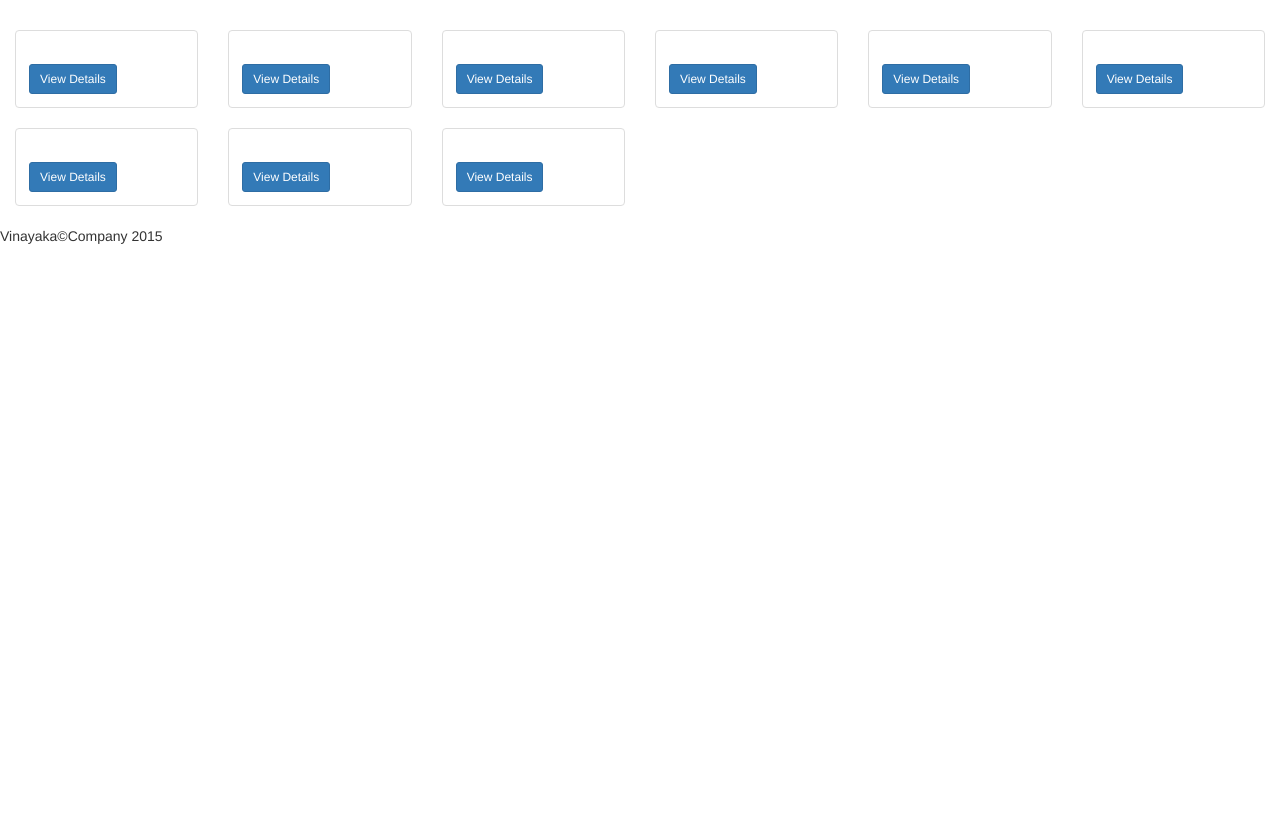
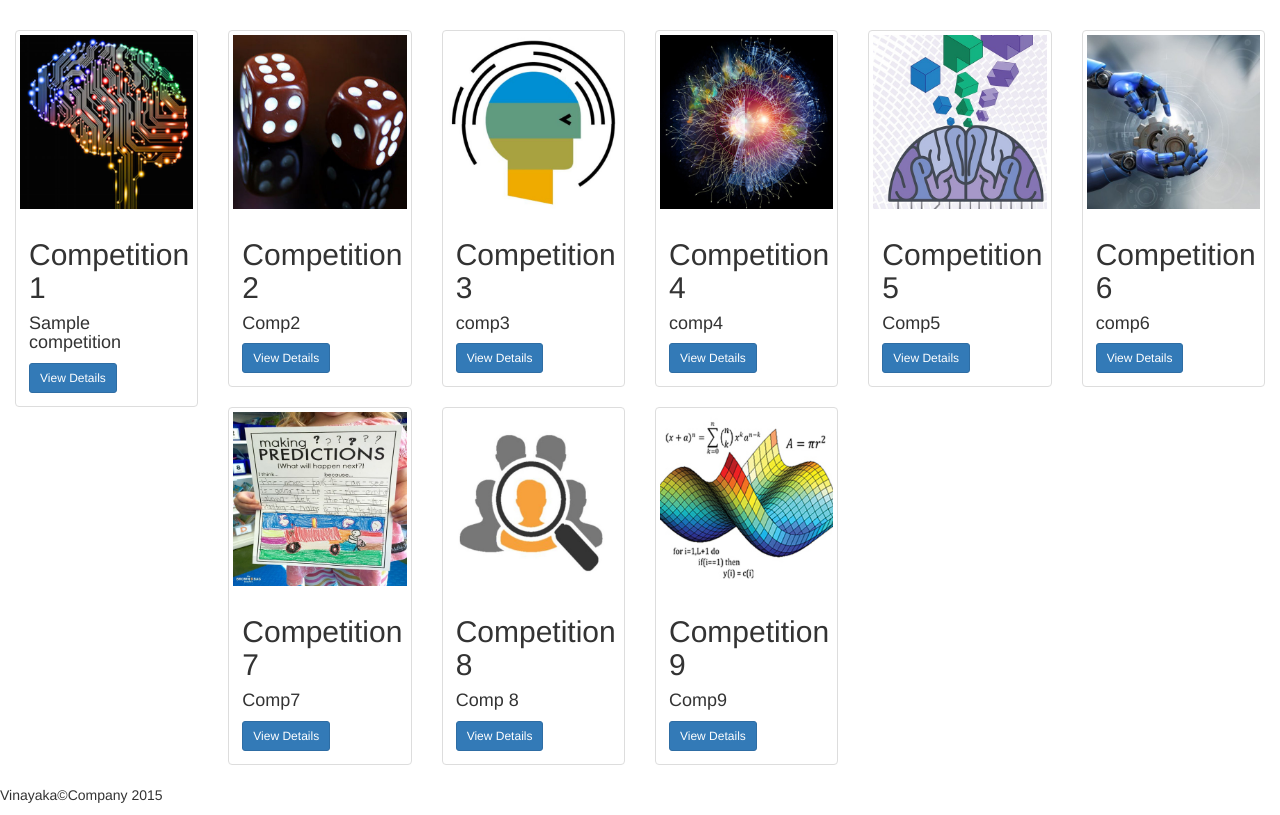
Before and after one commit to NuthanReddy/Automl, a Django app: page /mlearn/ in a window 1280 px wide. Shown: the part 342-1157 px from the top of the page. Before the commit the page ends 586 px from the top, so only its background shows below. Run offline with Django 3.2, Linux system fonts and the light colour scheme; a user stored in the database is signed in; data comes from the database, SQL or seed files in the repository; both versions use the stored data as it was after the commit; some libraries are stand-ins or nearby versions.

Commit message:
updated index.html working checkpoint

```diff
--- a/media/test_4_wmYQyO3.txt
+++ /dev/null
@@ -1 +0,0 @@
-sfsffsdfsfsdffsdf
--- a/media/train_4_JBOMLpb.txt
+++ /dev/null
@@ -1 +0,0 @@
-sdadfafafadfafafaf
--- a/mlearn/templates/mlearn/base.html
+++ b/mlearn/templates/mlearn/base.html
@@ -34,12 +34,6 @@
                 <li class="{% block competition_active %}{% endblock %}"><a href="{% url 'mlearn:index' %}">
                     <span class="glyphicon glyphicon-th-list" aria-hidden="true"></span>&nbsp; Competitions</a></li>
             </ul>
-           <!-- <form class="navbar-form navbar-left" role="search" method="get" action="{% url 'mlearn:index' %}">
-                <div class="form-group">
-                    <input type="text" class="form-control" name="q" value="{{ request.GET.q }}">
-                </div>
-                <button type="submit" class="btn btn-default">Search</button>
-            </form> -->
             <ul class="nav navbar-nav navbar-right">
                 <li>
                     <a href="{% url 'mlearn:logout_user' %}">
--- a/mlearn/templates/mlearn/index.html
+++ b/mlearn/templates/mlearn/index.html
@@ -19,11 +19,11 @@
 					<div class="col-sm-4 col-lg-2">
 						<div class="thumbnail">
 							<a href="{% url 'mlearn:detail' competition.id %}">
-								<img src="{{ competition.comp_logo.url }}" class="img-responsive">
+								<img src="{{ competition.logo.url }}" class="img-responsive">
 							</a>
 							<div class="caption">
-								<h2>{{ competition.comp_name }}</h2>
-								<h4>{{ competition.comp_desc }}</h4>
+								<h2>{{ competition.name }}</h2>
+								<h4>{{ competition.desc }}</h4>
                             <!-- View Details -->
                             <a href="{% url 'mlearn:detail' competition.id %}" class="btn btn-primary btn-sm" role="button">View Details</a>
                            </div>
--- a/mlearn/views.py
+++ b/mlearn/views.py
@@ -66,8 +66,6 @@ def index(request):
     else:
         users = User.objects.all()
         competitions = Competition.objects.all()
-        # albums = Album.objects.all()
-        #song_results = Song.objects.all()
         query = request.GET.get("q")
         if query:
             competitions = competitions.filter(
```
Also changed, not shown: db.sqlite3.
